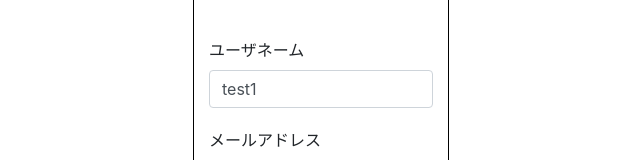
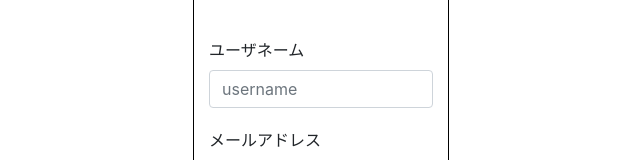
Before and after one commit to cmb-sy/Manage-Tasks-with-Kanban-board, a Vue app in the folder frontend/: page /signin in a window 1280 px wide. Shown: the part 327-487 px from the top of the page, without its empty margins (319-959 px from the left). Built offline with nearby package versions, Linux system fonts and the light colour scheme; the HTML template or start-up script is replaced by a standard one.

Commit message:
初期値の削除

```diff
--- a/frontend/src/components/authentication/SignIn.vue
+++ b/frontend/src/components/authentication/SignIn.vue
@@ -13,8 +13,8 @@ const store = useStore();
 const $router = useRouter();
 
 const userData = ref({
-  username: "test1",
-  password: "test1",
+  username: "",
+  password: "",
 });
 
 const signIn = async () => {
```
